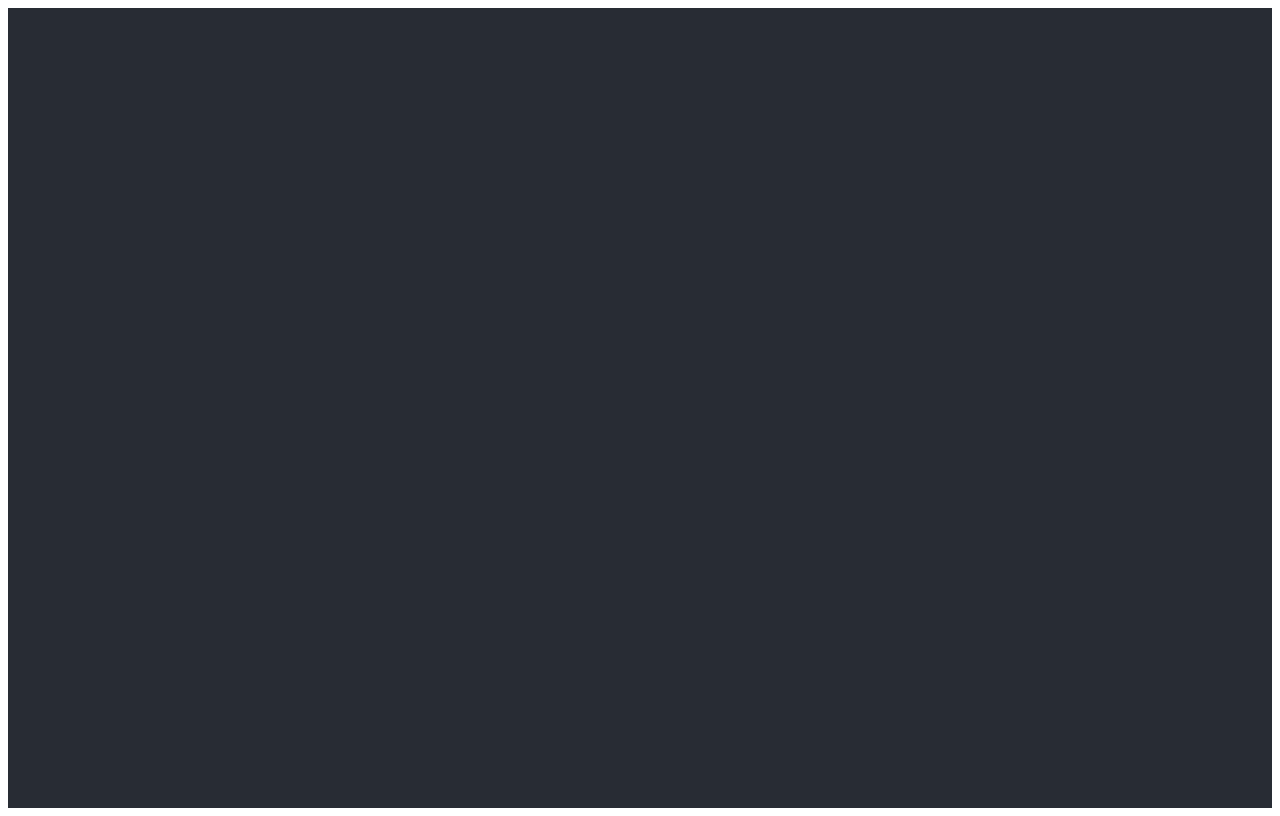
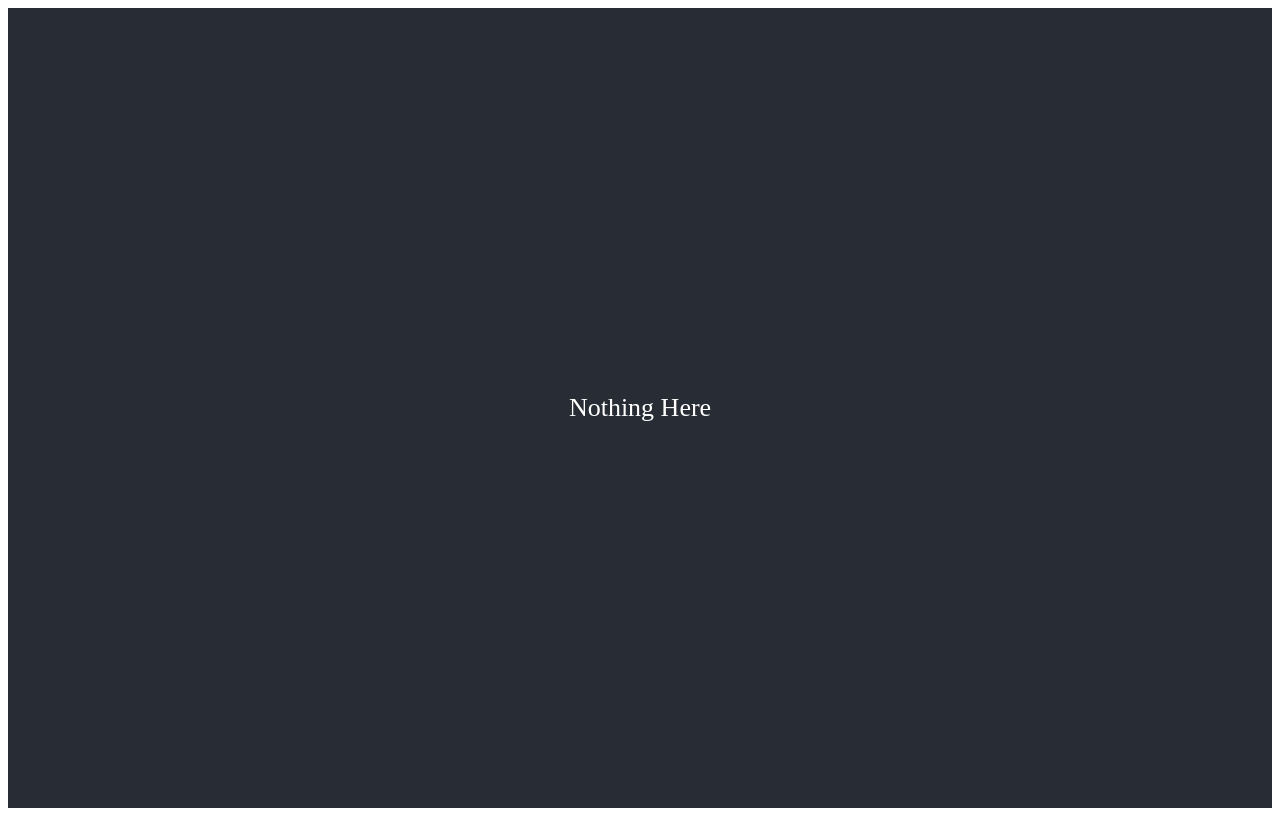
Before and after one commit to bella77-69/trip-app, a React (Create React App) app: page / in a window 1280 px wide. Built offline with nearby package versions, Linux system fonts and the light colour scheme.

Commit message:
added Error page

```diff
--- a/src/App.js
+++ b/src/App.js
@@ -1,10 +1,10 @@
 import './App.scss';
-
+import Error404  from './components/Error404'
 function App() {
   return (
     <div className="App">
       <header className="App-header">
-
+   <Error404 />
       </header>
     </div>
   );
--- /dev/null
+++ b/src/components/Error404.jsx
@@ -0,0 +1,12 @@
+import React from 'react';
+
+
+export default class Error404 extends React.Component {
+    render() {
+        return (
+            <div className='no-page'>Nothing Here
+
+            </div>
+        );
+    }
+}
```
Also changed, not shown: src/components/trips/Trip.jsx (added, +10 -0 lines), src/components/Nav.jsx (added).
